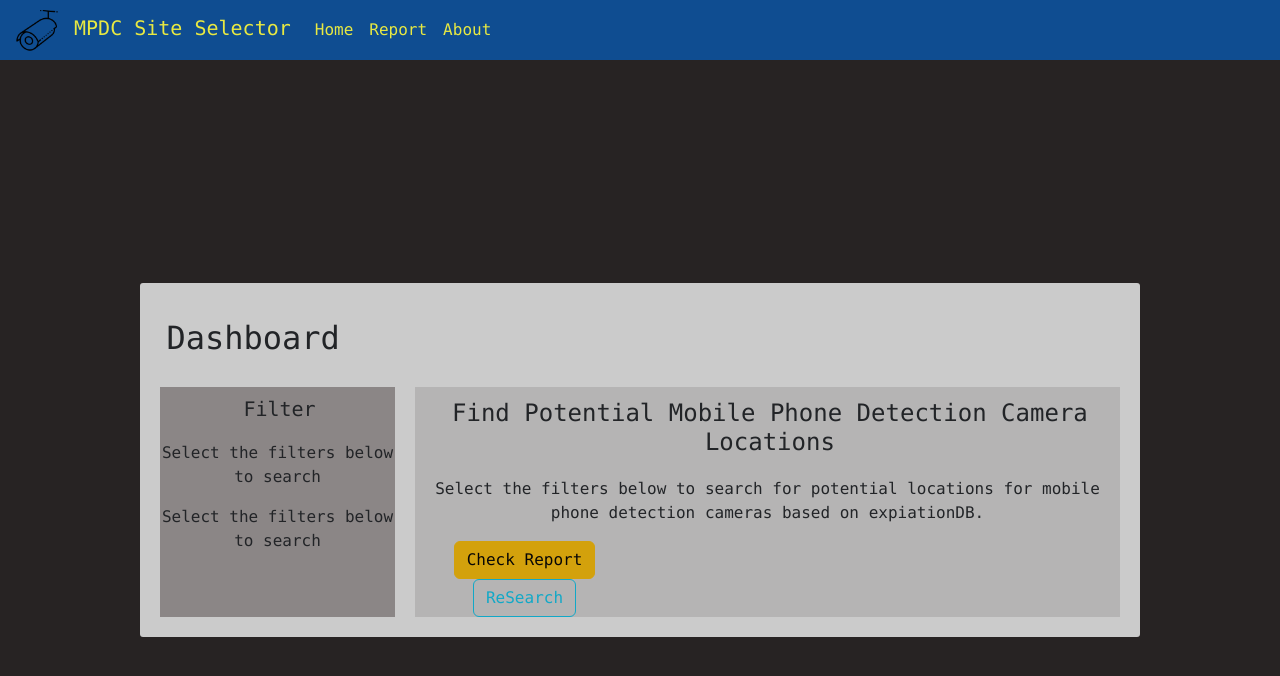
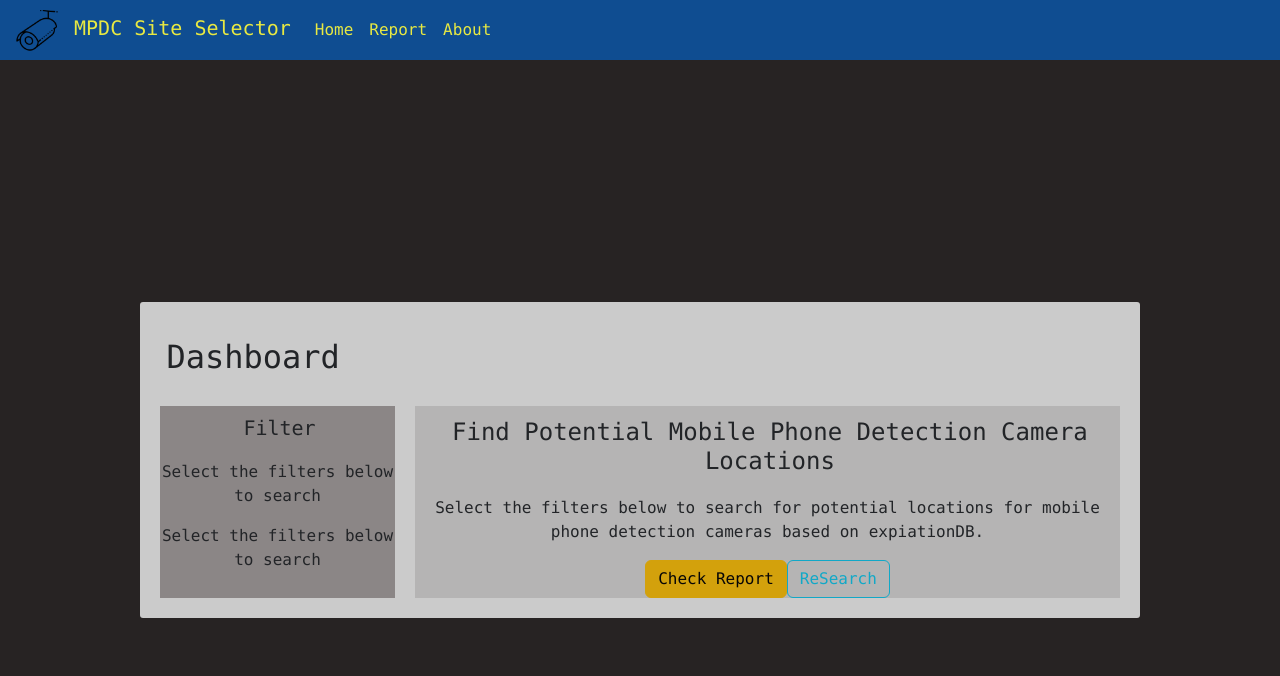
Before and after one commit to zhaqy079/MPDC-Selector, a React (Create React App) app in the folder Assig2/a2reactapp/: page /Dashboard in a window 1280 px wide. Shown: the top 676 px of the page. Built offline with nearby package versions, Linux system fonts and the light colour scheme.

Commit message:
Add button css

```diff
--- a/Assig2/a2reactapp/src/components/Dashboard.js
+++ b/Assig2/a2reactapp/src/components/Dashboard.js
@@ -22,21 +22,16 @@ function Dashboard() {
                     {/* Add search results content, will implement at part B's tasks' */}
                     <h4>Find Potential Mobile Phone Detection Camera Locations</h4>
                     <p>Select the filters below to search for potential locations for mobile phone detection cameras based on expiationDB.</p>
-                    <div className="row">
-                        <div className="col-4">
-                    <Link to="/Report">
-                        <button type="button" className="btn btn-warning">Check Report</button>
+                        <div className="dashboard-button">
+                            <Link to="/Report">
+                                <button type="button" className="btn btn-warning mr-2">Check Report</button>
                             </Link>
-                        </div>
-                    </div>
-                    <div className="row">
-                        <div className="col-4">
                             <button type="button" className="btn btn-outline-info">ReSearch</button>
                         </div>
                     </div>
                  </div>
             </div>
-        </div>
+
     );
 }
 export default Dashboard;
```
Also changed, not shown: Assig2/a2reactapp/src/App.css (line endings or trailing spaces).
